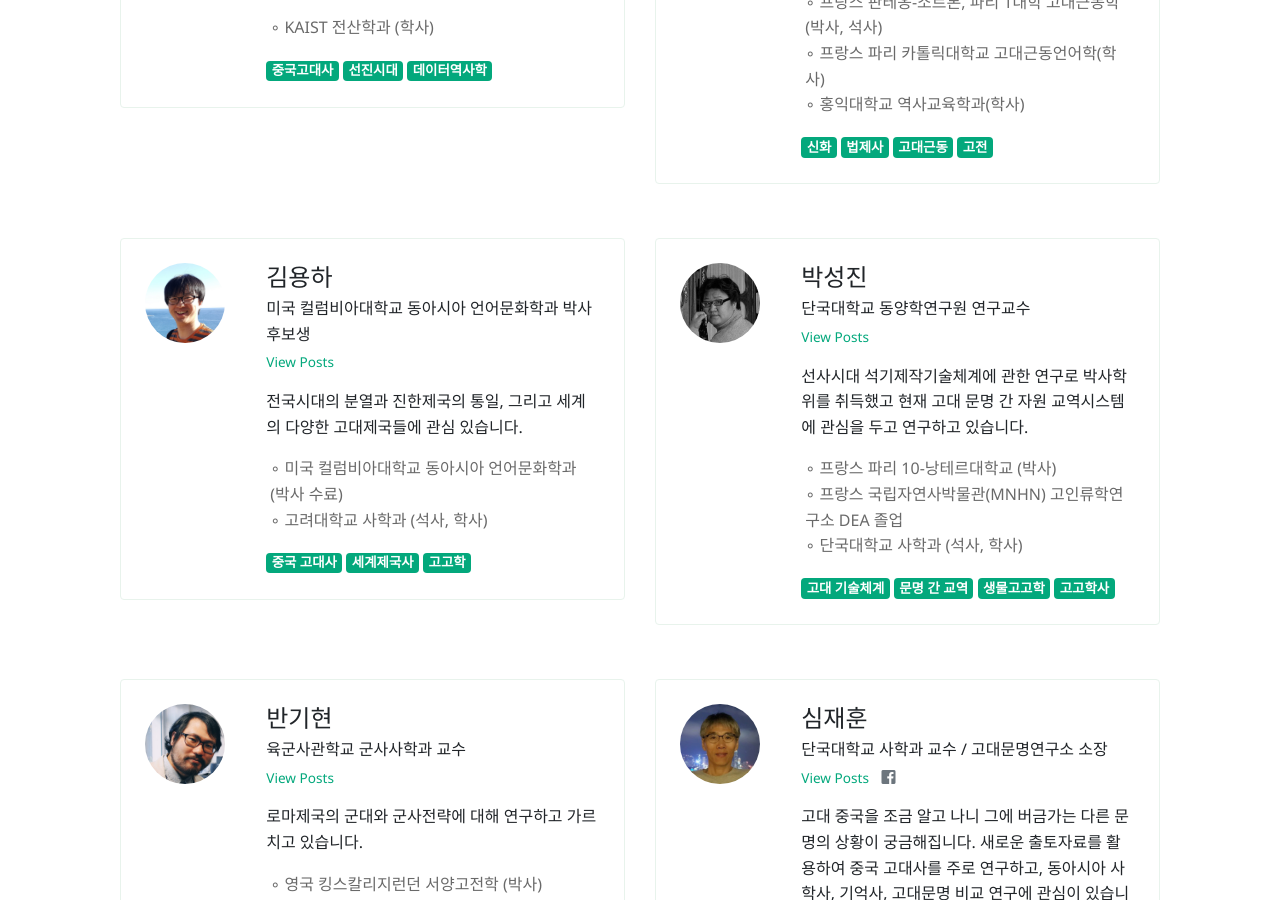
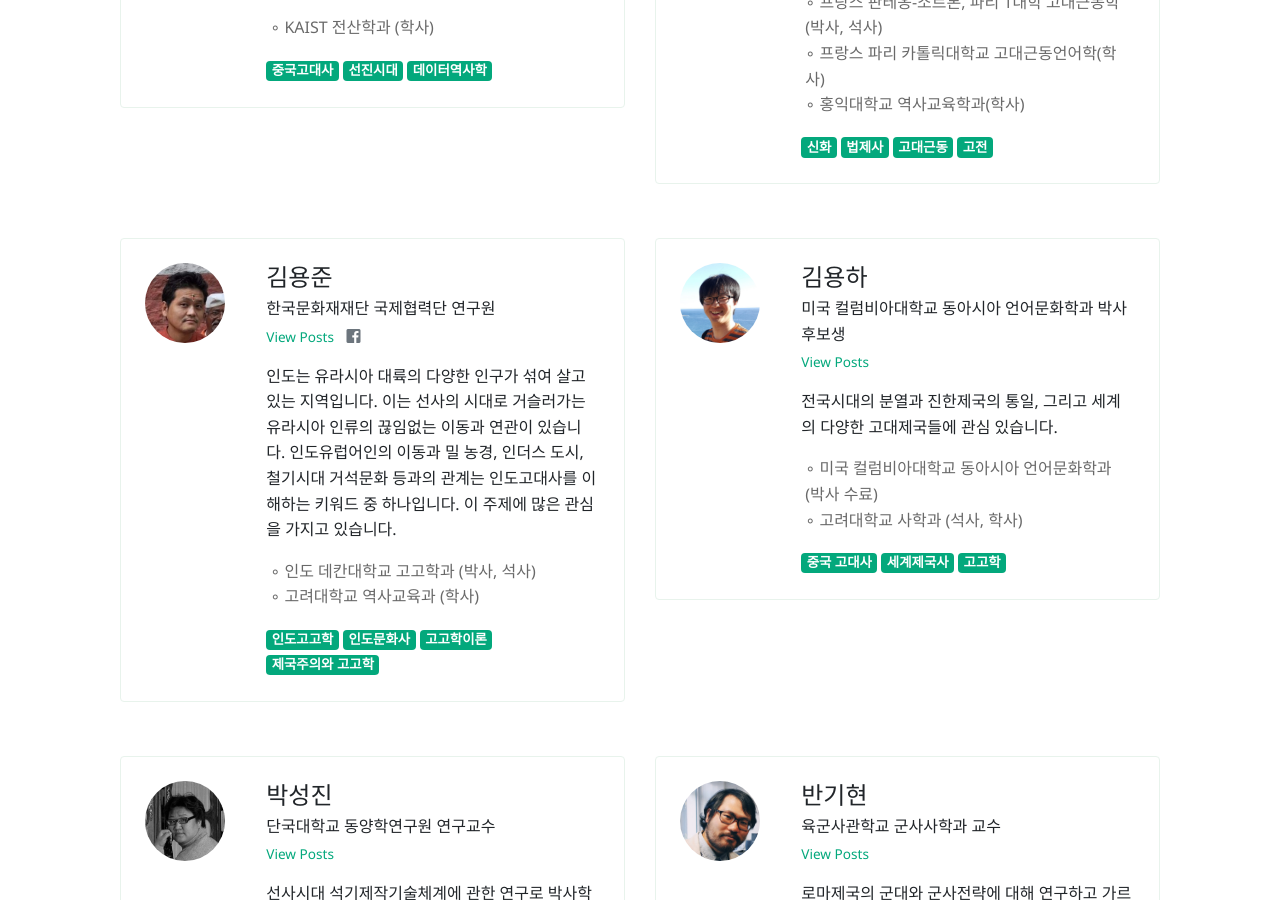
Before and after one commit to irec-study/irec-study.github.io, a Jekyll site: the page built from _pages/people.html, in a window 1280 px wide and 900 px high, scrolled down 1105 px. Built offline with Jekyll 4.4.1, drawn with Linux system fonts in a browser that asks for light colours; nearby versions of some CDN libraries.

Commit message:
Add new member info

```diff
--- a/_config.yml
+++ b/_config.yml
@@ -88,6 +88,20 @@ authors:
       interest: ["신화", "법제사", "고대근동", "고전"]
       avatar: /assets/images/people/arkim.jpg
       bio: "고대근동의 법제사로 박사학위를 받았습니다. 지금은 상속법 연구를 진행하고 있습니다. 법제사와 고대사에 관심이 많습니다."
+
+    kim-yongjun:
+      name:     yjkim
+      name-ko:  "김용준"
+      name-en:  "KIM, Yongjun"
+      title:    "한국문화재재단 국제협력단 연구원"
+      education:
+        - "인도 데칸대학교 고고학과 (박사, 석사)"
+        - "고려대학교 역사교육과 (학사)"
+      interest: ["인도고고학", "인도문화사", "고고학이론", "제국주의와 고고학"]
+      avatar: /assets/images/people/yjkim.jpg
+      bio: "인도는 유라시아 대륙의 다양한 인구가 섞여 살고 있는 지역입니다. 이는 선사의 시대로 거슬러가는 유라시아 인류의 끊임없는 이동과 연관이 있습니다. 인도유럽어인의 이동과 밀 농경, 인더스 도시, 철기시대 거석문화 등과의 관계는 인도고대사를 이해하는 키워드 중 하나입니다. 이 주제에 많은 관심을 가지고 있습니다."
+      sns:
+        facebook: https://www.facebook.com/yongjun.kim.1422
 
     kim-yongha:
       name:     yhkim
```
Also changed, not shown: _pages/author-yjkim.html (added, +8 -0 lines), assets/images/people/yjkim.jpg (added), 5 other files.
